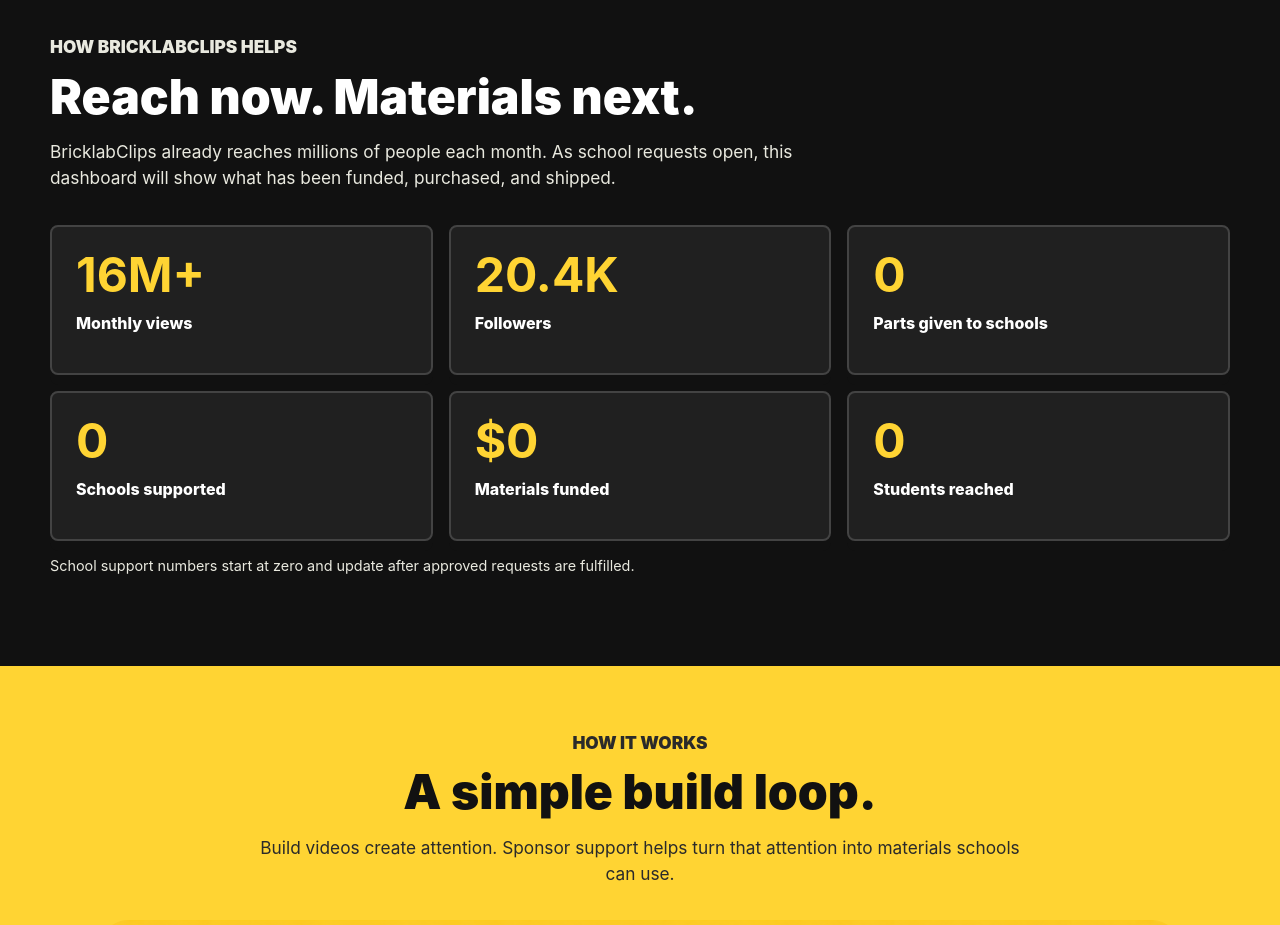
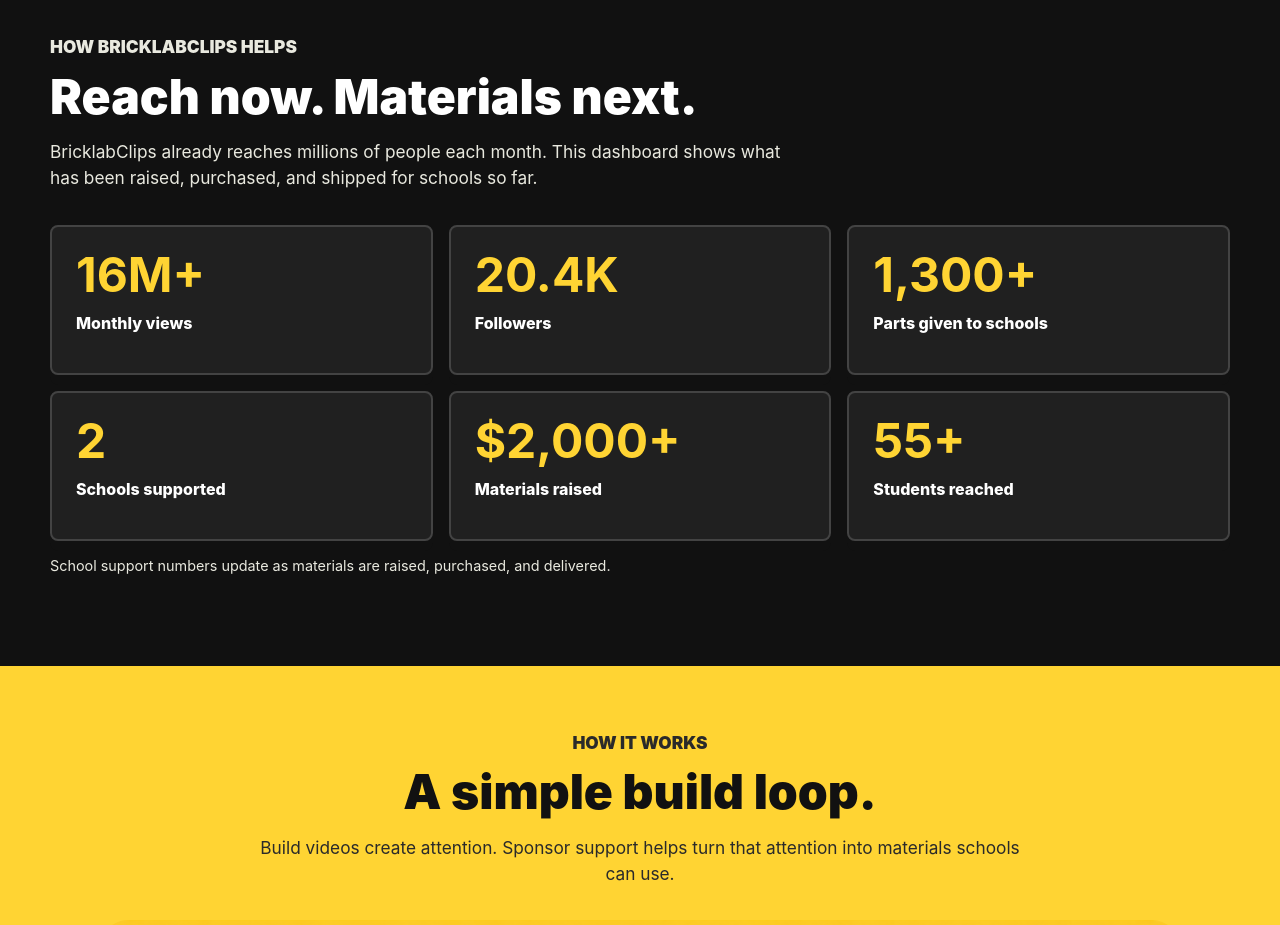
Before and after one commit to majidsafwaan2/bricklabs-newsite, a Next.js app: page / in a window 1280 px wide. Shown: the part 1720-2645 px from the top of the page. Built offline with nearby package versions, Linux system fonts and the light colour scheme; no server answers.

Commit message:
Update school impact stats

```diff
--- a/src/app/page.tsx
+++ b/src/app/page.tsx
@@ -54,11 +54,11 @@
       <section className="section section-dark">
         <div className="container">
           <SectionHeader eyebrow="How BricklabClips helps" title="Reach now. Materials next.">
-            BricklabClips already reaches millions of people each month. As school requests open, this dashboard will show what
-            has been funded, purchased, and shipped.
+            BricklabClips already reaches millions of people each month. This dashboard shows what has been raised, purchased,
+            and shipped for schools so far.
           </SectionHeader>
           <ImpactDashboard metrics={homeMetrics} />
-          <p className="small-note">School support numbers start at zero and update after approved requests are fulfilled.</p>
+          <p className="small-note">School support numbers update as materials are raised, purchased, and delivered.</p>
         </div>
       </section>
 
--- a/src/data/siteContent.ts
+++ b/src/data/siteContent.ts
@@ -40,10 +40,10 @@
     { label: "Followers", value: "20.4K" }
   ],
   impactStats: [
-    { label: "Parts given to schools", value: "0" },
-    { label: "Schools supported", value: "0" },
-    { label: "Materials funded", value: "$0" },
-    { label: "Students reached", value: "0" },
+    { label: "Parts given to schools", value: "1,300+" },
+    { label: "Schools supported", value: "2" },
+    { label: "Materials raised", value: "$2,000+" },
+    { label: "Students reached", value: "55+" },
     { label: "Build guides live", value: "0" },
     { label: "2026 goal", value: "10 requests" }
   ],
```
